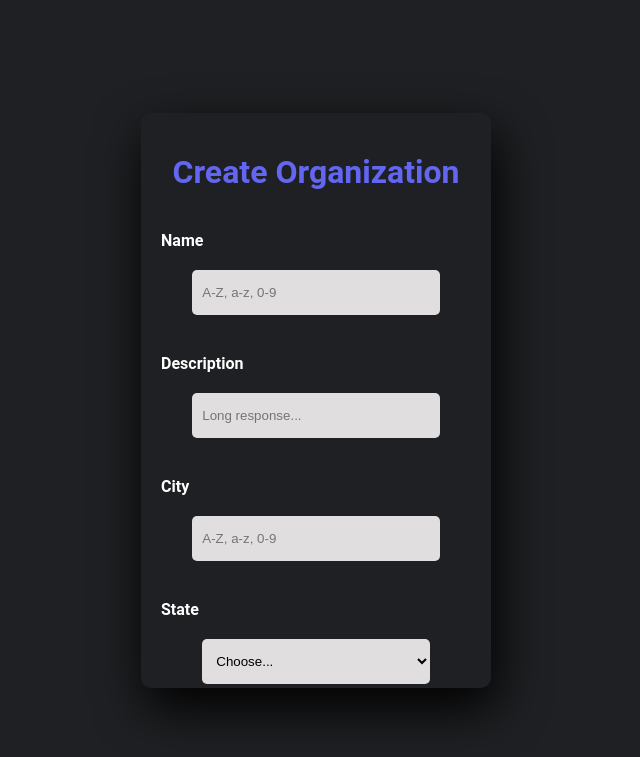
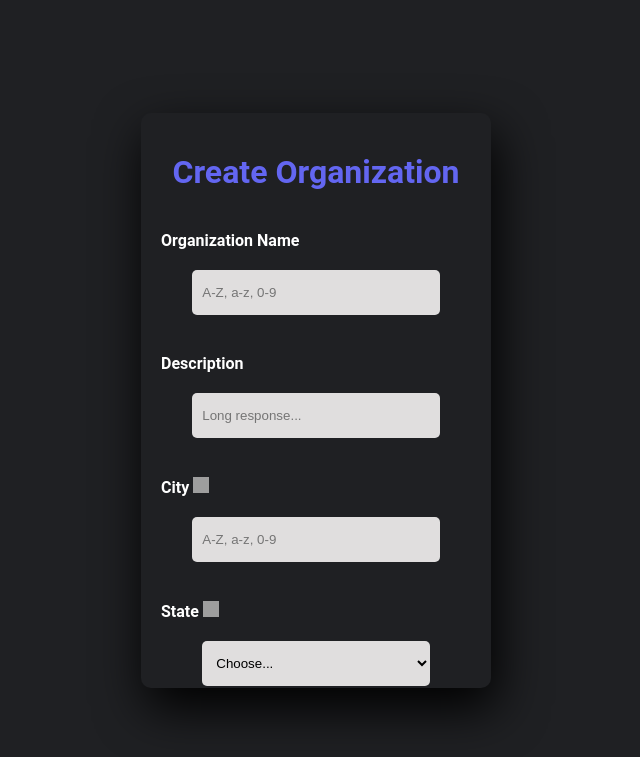
Before and after one commit to ashwin-ramani/CharityConduit, a Flask app: template templates/create_organization.html in a window 1280 px wide. Shown: the top 757 px of the page, without its empty margins (324-964 px from the left). Run offline with Flask 3, Linux system fonts and the light colour scheme; the template is opened without the code that fills it, so the values that code supplies are empty; grey boxes are pictures that could not be loaded.

Commit message:
Update create_organization.html

```diff
--- a/templates/create_organization.html
+++ b/templates/create_organization.html
@@ -1,7 +1,7 @@
 <!DOCTYPE html>
 <html lang="en">
 	<head>
-		<title>Create Shift</title>
+		<title>Create Organization</title>
 		<link rel="icon" type="image/svg+xml" href="/favicon.svg">
 		<style>
 			body {
@@ -109,31 +109,36 @@
 			#errorBox {
 				display: none;
 				width: 80%;
-				height: 40px;
 				margin: 10px auto;
 				text-align: center;
 				line-height: 40px;
 				color: #fff;
 				border: solid red 2px;
 				background: #f54e4e;
-				font-size: 1em;
+				font-size: 16px;
 				font-weight: bold;
 				margin-top: 20px;
 				border-radius: 3px;
+			}
+
+			.questionIcon {
+				width: 16px;
+				height: 16px;
+				cursor: help;
 			}
 		</style>
 	</head>
 	<body>
 		<div id="form">
 			<br><h1>Create Organization</h1><br>
-			<div id="errorBox"></div>
-            <b>Name</b><br>
+			<div id="errorBox"><span id="errorText"></span></div>
+            <b>Organization Name</b><br>
 			<input id="name" placeholder="A-Z, a-z, 0-9"><br>
             <b>Description</b><br>
             <input id="description" placeholder="Long response..."><br>
-            <b>City</b><br>
+            <b>City</b>&nbsp;<img class="questionIcon" id="cityIcon" src="/static/question_mark_icon.png"><br>
 			<input id="city" placeholder="A-Z, a-z, 0-9"><br>
-            <b>State</b><br>
+            <b>State</b>&nbsp;<img class="questionIcon" id="stateIcon" src="/static/question_mark_icon.png"><br>
             <select id="state">
                 <option value="">Choose...</option>
                 <option value="Alabama">Alabama</option>
@@ -192,9 +197,12 @@
 		</div>
 		<script>
 			function error(text) {
-				let element = document.getElementById("errorBox");
-				element.innerText = text;
-				element.style.display = "block";
+				let errorBox = document.getElementById("errorBox");
+				let errorText = document.getElementById("errorText");
+				errorText.innerText = text;
+				let numLines = errorText.offsetHeight / parseInt(errorText.style.lineHeight);
+				errorBox.style.height = `${16 * numLines + 24}px`;
+				errorBox.style.display = "block";
 				document.getElementById("form").scrollTop = 0;
 			}
 
@@ -208,6 +216,7 @@
                     error("No fields can be blank.");
                 }
 
+				else {
 					fetch("/request", {
 						"method": "POST",
 						"body": JSON.stringify({
@@ -224,6 +233,7 @@
 						location.href = `/organization/${data}/settings`;
 					});
 				}
+			}
 
 
 			function back() {
```
Lines whose indentation alone changed are shown as unchanged.
